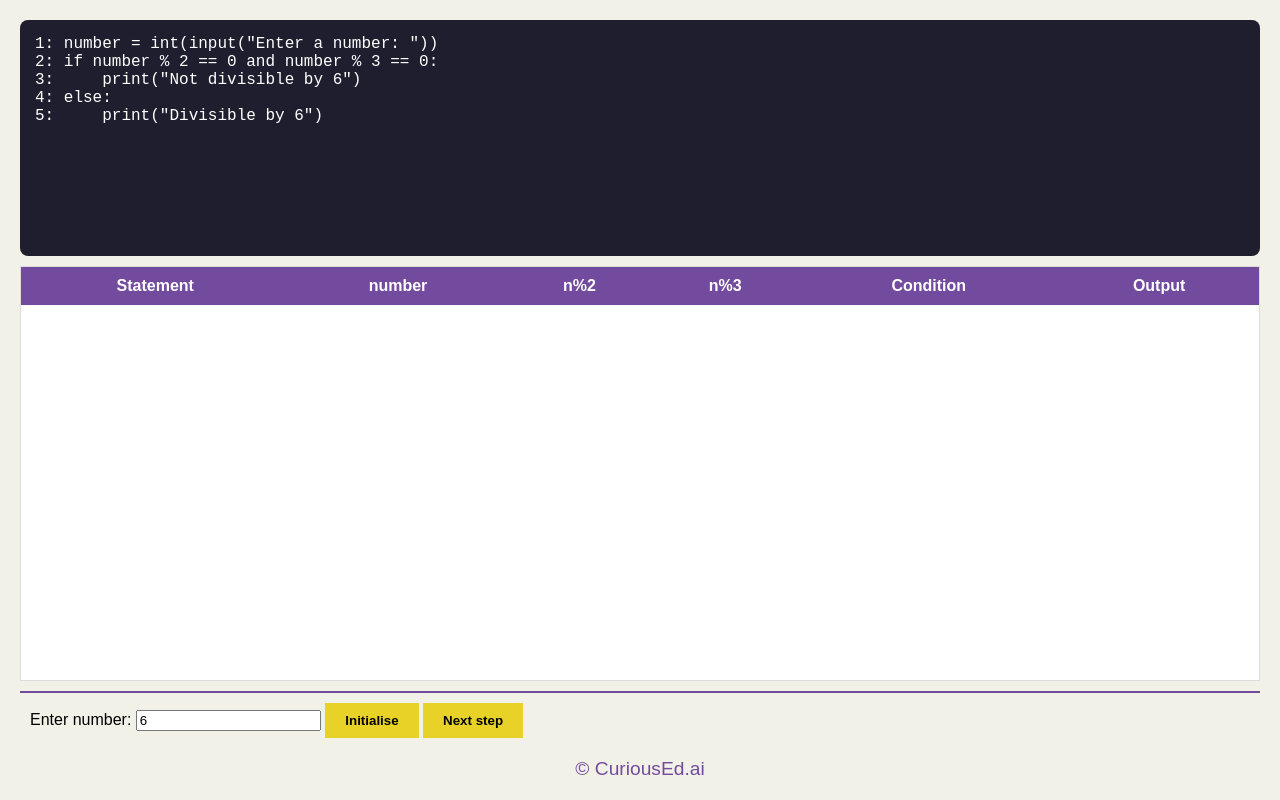
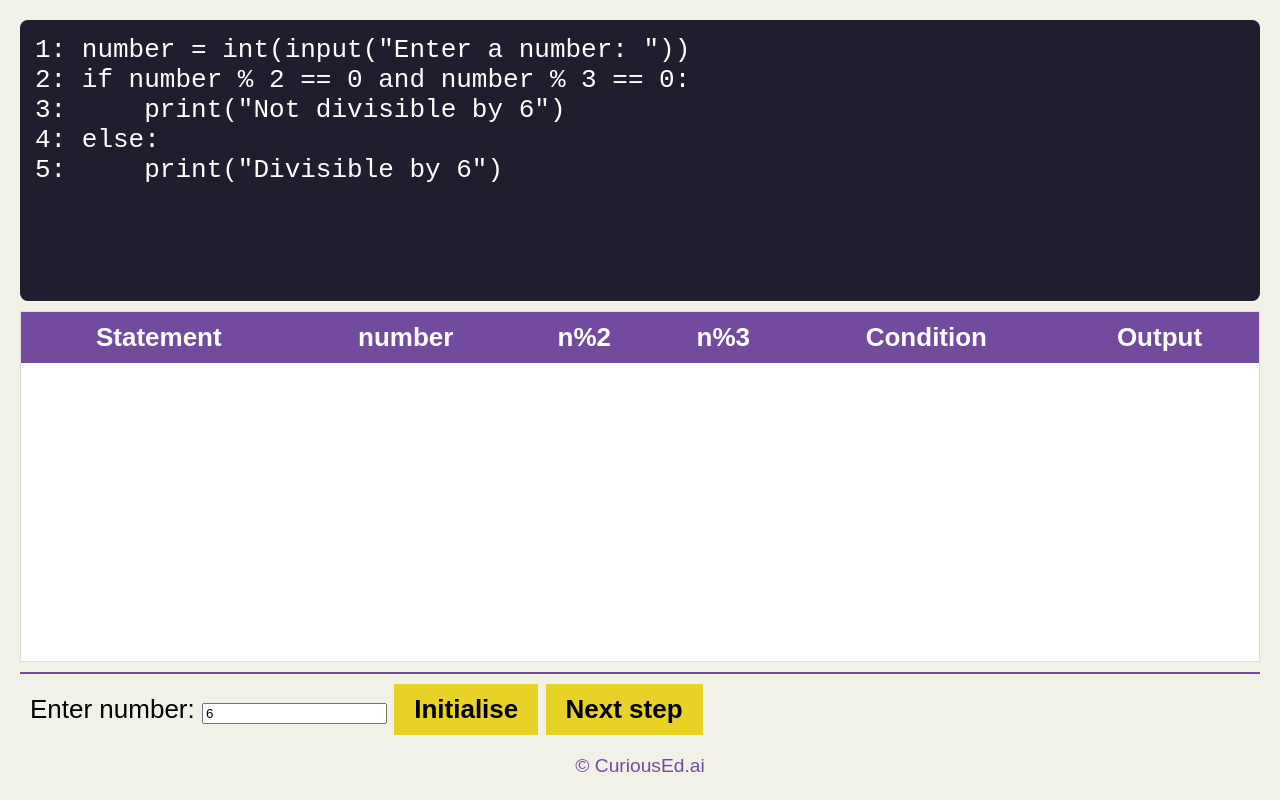
Before and after one commit to mangaladilip/Grade-11-dry-run-1, a plain HTML site: page index.html in a window 1280 px wide. Drawn offline with Linux system fonts and the light colour scheme.

Commit message:
Update index.html

```diff
--- a/index.html
+++ b/index.html
@@ -4,16 +4,16 @@
     <meta charset="UTF-8">
     <style>
         body { font-family: 'Outfit', sans-serif; background: #f2f1e8; padding: 20px; display: flex; flex-direction: column; height: 95vh; margin: 0; }
-        .top-panel { height: 33%; overflow-y: auto; background: #1e1e2e; color: #fff; padding: 15px; font-family: 'Courier New', monospace; border-radius: 8px; margin-bottom: 10px; }
-        .bottom-panel { height: 66%; overflow-y: auto; background: white; border: 1px solid #ddd; }
+        .top-panel { font-size: 26px; height: 33%; overflow-y: auto; background: #1e1e2e; color: #fff; padding: 15px; font-family: 'Courier New', monospace; border-radius: 8px; margin-bottom: 10px; }
+        .bottom-panel { font-size: 26px; height: 46%; overflow-y: auto; background: white; border: 1px solid #ddd; }
         .active-line { border-left: 4px solid #724b9e; background: #f0eaf9 !important; color: #333; }
         table { width: 100%; border-collapse: collapse; }
         th { background: #724b9e; color: white; padding: 10px; }
         td { border: 1px solid #ddd; padding: 8px; text-align: center; }
         .error-row { background: #fdf0f3; border: 2px solid red; }
-        .controls { margin-top: 10px; padding: 10px; border-top: 2px solid #724b9e; }
-        button { background: #e8d227; border: none; padding: 10px 20px; cursor: pointer; font-weight: bold; }
-        #correction { display: none; margin-top: 10px; padding: 15px; background: #eaf5ec; border: 1px solid #c2e2c8; }
+        .controls { font-size: 26px; margin-top: 10px; padding: 10px; border-top: 2px solid #724b9e; }
+        button { font-size: 26px; background: #e8d227; border: none; padding: 10px 20px; cursor: pointer; font-weight: bold; }
+        #correction { font-size: 26px;display: none; margin-top: 10px; padding: 15px; background: #eaf5ec; border: 1px solid #c2e2c8; }
     </style>
 </head>
 <body>
```
